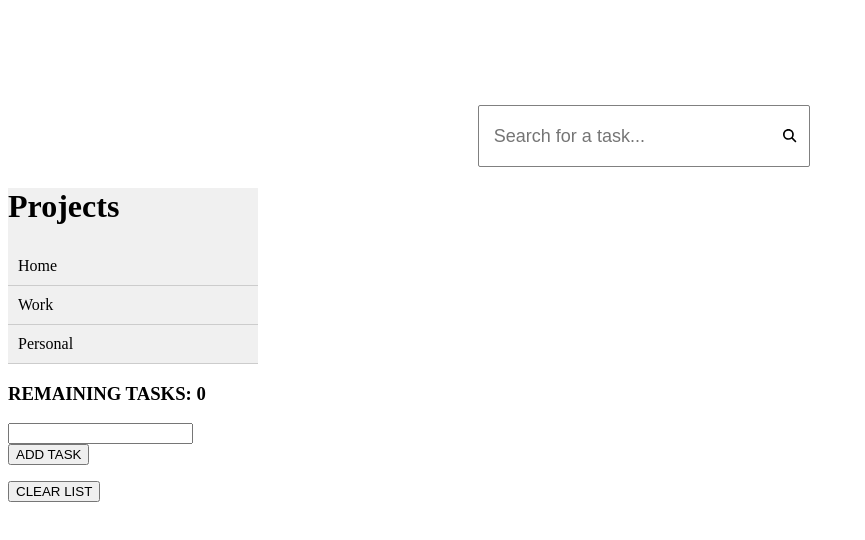
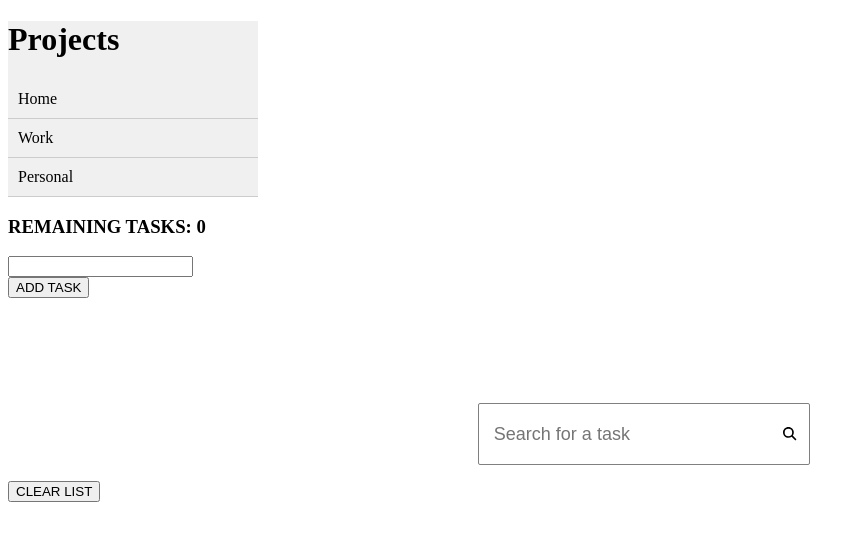
Before and after one commit to moharso/to-do-app, a React (Create React App) app: page / in a window 1280 px wide. Shown: the top 540 px of the page, without its empty margins (0-865 px from the left). Built offline with nearby package versions, Linux system fonts and the light colour scheme.

Commit message:
search funcionality

```diff
--- a/src/App.js
+++ b/src/App.js
@@ -1,15 +1,15 @@
 import React from "react";
 import "./App.css";
-import TopBar from "./components/TopBar/TopBar";
+// import TopBar from "./components/TopBar/TopBar";
 import ProjectList from "./components/ProjectList/ProjectList";
 import TodoList from "./components/TodoList/TodoList";
 
 function App() {
   return (
     <div>
-      <div className="TopBar">
+      {/* <div className="TopBar">
         <TopBar placeholder="Search for a task..." />
-      </div>
+      </div> */}
       <div className="ProjectList">
         <ProjectList />
       </div>
--- a/src/components/TodoList/TodoList.js
+++ b/src/components/TodoList/TodoList.js
@@ -1,9 +1,7 @@
-import { useState } from "react";
+import { useState, useEffect } from "react";
 import "./TodoList.css";
-import { useEffect } from "react";
 import InputForm from "../InputForm/InputForm";
-
-
+import TopBar from "../TopBar/TopBar";
 
 const TodoList = () => {
   const [todos, setTodos] = useState([]);
@@ -13,6 +11,12 @@ const TodoList = () => {
     input: "",
     isChecked: false,
   });
+
+  // new state variable for search term
+  const [search, setSearch] = useState("");
+  const handleSearch = (term) => {
+    setSearch(term);
+  };
 
   const handleOnClick = () => {
     setTodos([...todos, text]);
@@ -37,6 +41,12 @@ const TodoList = () => {
     <h2>Loading...</h2>;
   }
 
+  //todos array filter
+  const filteredTodos = todos.filter(
+    (todo) =>
+      todo.input && todo.input.toLowerCase().includes(search.toLowerCase())
+  );
+
   return (
     <div>
       <h3>REMAINING TASKS: {remainingItems}</h3>
@@ -48,8 +58,14 @@ const TodoList = () => {
       <br />
       <button onClick={handleOnClick}>ADD TASK</button>
 
-
-      <InputForm todos={todos} setTodos={setTodos} />
+      {/* rendering TopBar with props */}
+      <TopBar
+        placeholder="Search for a task"
+        data={filteredTodos}
+        onSearch={handleSearch}
+      />
+      {/* passing filtered Todos list */}
+      <InputForm todos={filteredTodos} setTodos={setTodos} />
 
       <button
         onClick={() => {
@@ -59,7 +75,6 @@ const TodoList = () => {
       >
         CLEAR LIST
       </button>
-
     </div>
   );
 };
--- a/src/components/TopBar/TopBar.js
+++ b/src/components/TopBar/TopBar.js
@@ -4,16 +4,23 @@ import { faMagnifyingGlass } from "@fortawesome/free-solid-svg-icons";
 
 import "./TopBar.css";
 
-const TopBar = ({ placeholder, data }) => {
+const TopBar = ({ placeholder, data, onSearch }) => {
+  console.log("onSearch prop value:", onSearch);
   return (
     <div className="search">
       <div className="searchInput">
-        <input type="text" placeholder={placeholder} />
+        <input
+          type="text"
+          placeholder={placeholder}
+          onChange={(event) => onSearch(event.target.value)}
+        />
         <button className="searchButton" type="submit">
           <FontAwesomeIcon icon={faMagnifyingGlass} />
         </button>
       </div>
-      <div className="searchResults"></div>
+      <div className="searchResults">
+        {data && data.map((item) => <p>{item.input}</p>)}
+      </div>
     </div>
   );
 };
```
